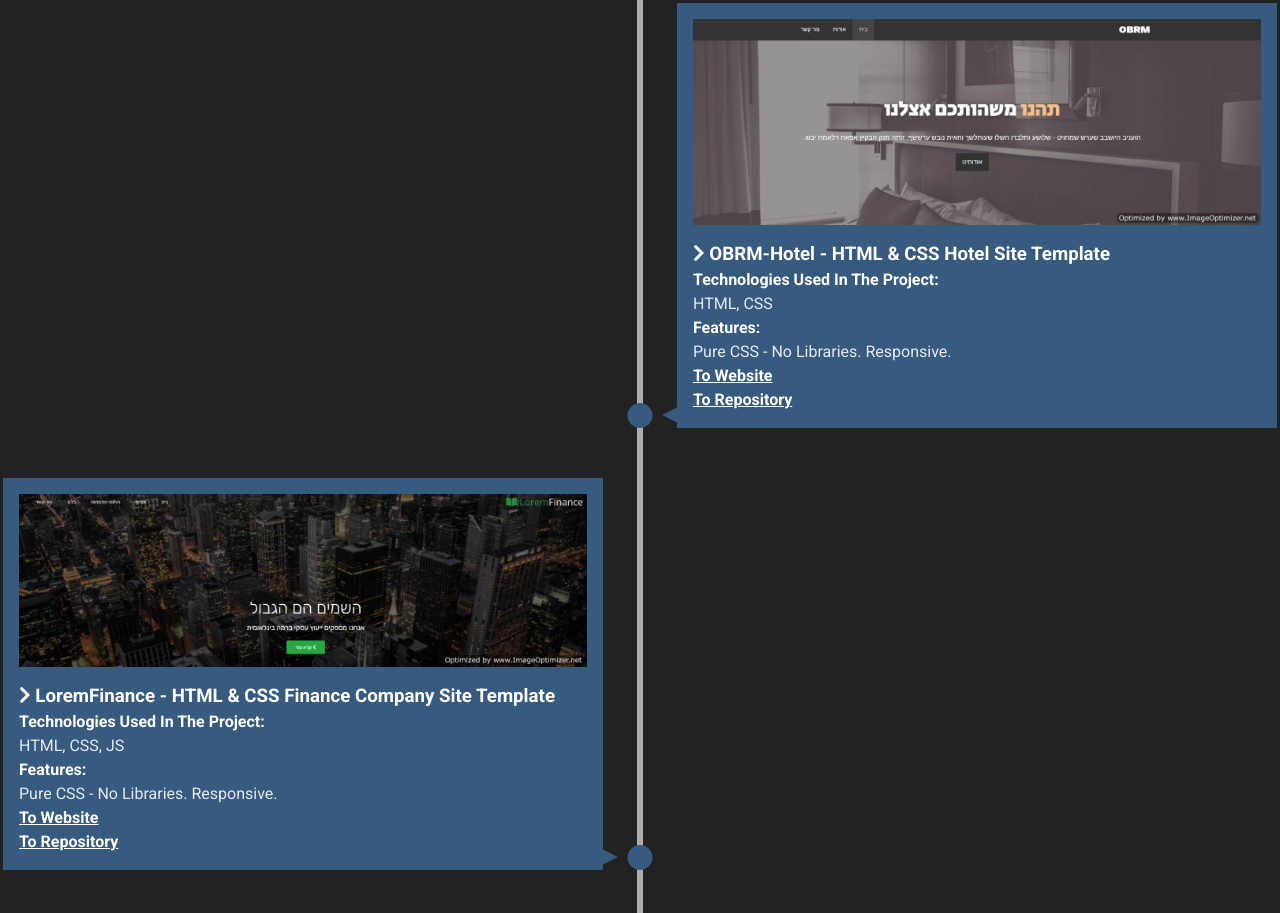
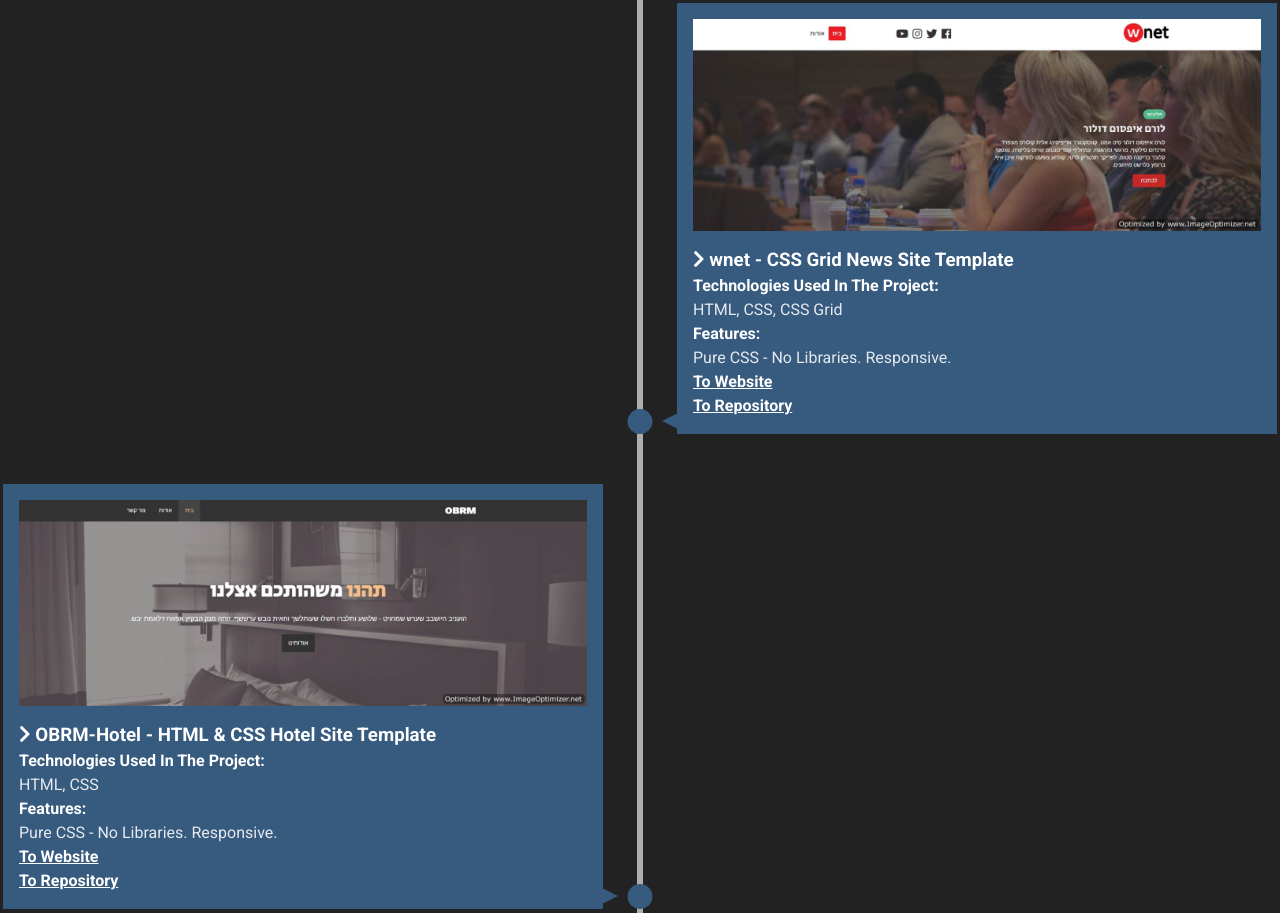
Before and after one commit to obrm/ori-baram-portfolio, a plain HTML site: page index.html in a window 1280 px wide. Shown: the part 3448-4361 px from the top of the page. Drawn offline with Linux system fonts and the light colour scheme.

Commit message:
Update info

```diff
--- a/index.html
+++ b/index.html
@@ -128,6 +128,21 @@
 
       <li>
         <div>
+          <img src="images/wnet.png" alt="OBRM Hotel">
+          <h3><i class="fas fa-chevron-right"></i> wnet - CSS Grid News Site Template</h3>
+          <h4>Technologies Used In The Project:</h4>
+          <p>
+            HTML, CSS, CSS Grid
+          </p>
+          <h4>Features:</h4>
+          <p>Pure CSS - No Libraries. Responsive.</p>
+          <h4><a href="https://obrm.github.io/wnet" target="_blank">To Website</a></h4>
+          <h4><a href="https://github.com/obrm/wnet" target="_blank">To Repository</a></h4>
+        </div>
+      </li>
+
+      <li>
+        <div>
           <img src="images/obrm-hotel.png" alt="OBRM Hotel">
           <h3><i class="fas fa-chevron-right"></i> OBRM-Hotel - HTML & CSS Hotel Site Template</h3>
           <h4>Technologies Used In The Project:</h4>
```
Also changed, not shown: images/wnet.png (added).
